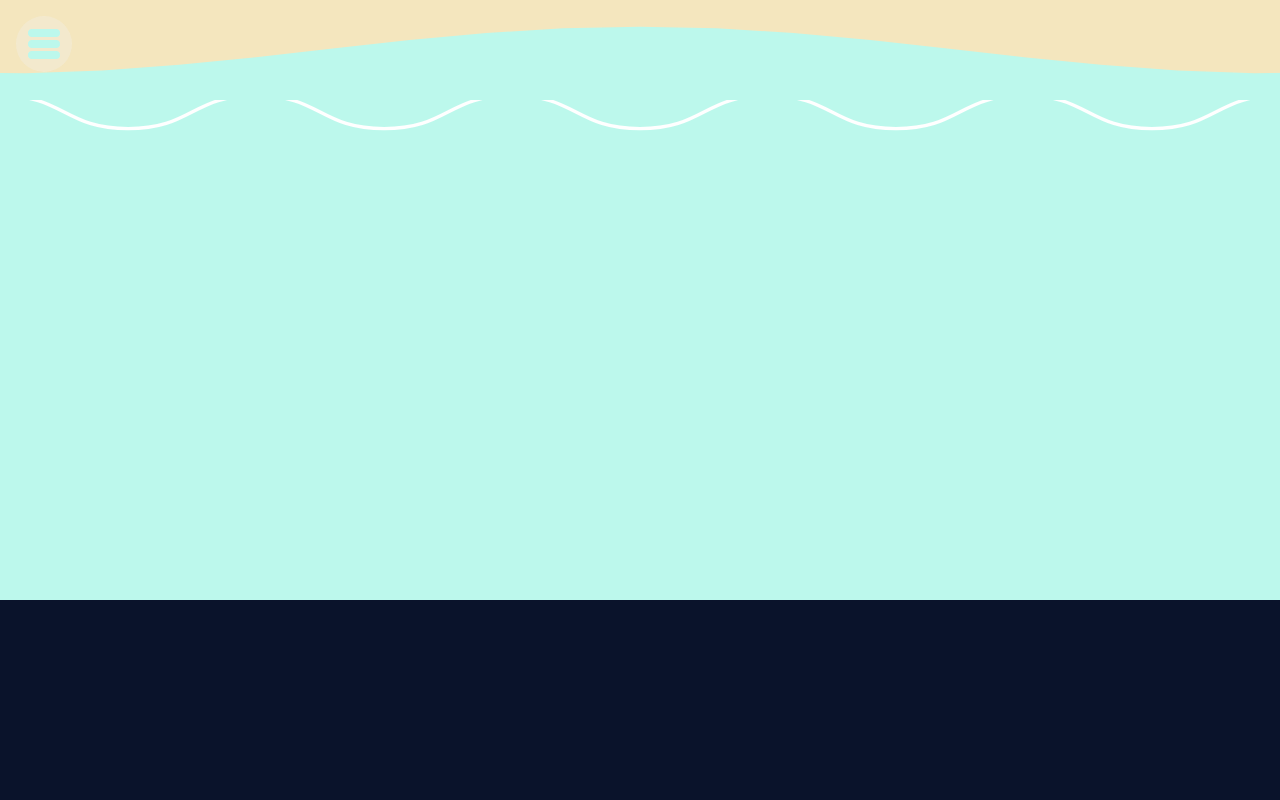
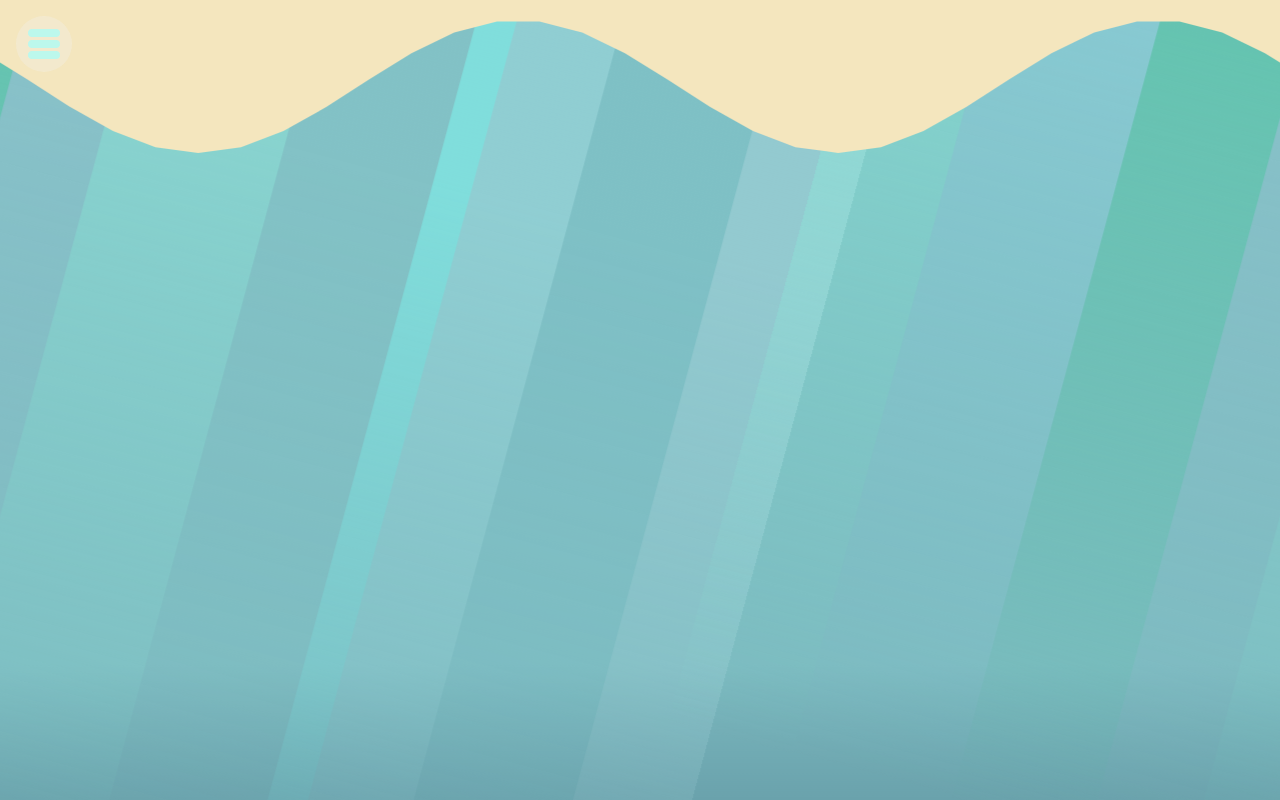
Before and after one commit to ch-teng/ch-teng.github.io, a Next.js app: page / in a window 1280 px wide. Shown: the top 800 px of the page. Built offline with nearby package versions, Linux system fonts and the light colour scheme; a web font is replaced by a local one.

Commit message:
started shimmer animation

```diff
--- a/src/app/globals.css
+++ b/src/app/globals.css
@@ -1,15 +1,24 @@
 :root {
   color-scheme: dark;
-  --primary: #BCF8EC;
+  --primary: #bcf8ec;
   --secondary: #7CBAC0;
   --tertiary: #25455F;
   --quad: #183146;
   --quint: #0A132B;
+  --teal0: #8bf0dc;
+  --teal1: #9fe9f7;
+  --teal2: #5dc7ab;
+  --teal3: #a6d3df;
+  --teal4: #99f8e5;
+  --teal5: #9ce0dc;
+  --teal6: #82f3ed;
+  --teal7: #b3f1f3;
+  --teal8: #89d7db;
+  --teal9: #b3dfe6;
 }
 
 Link {
   all: unset;
-
 }
 body {
   margin: 0;
@@ -17,6 +26,7 @@ body {
   height:max-content;
   width: 100vw;
   overflow-x: hidden;
+  scroll-behavior: smooth;
 }
 div {
   margin: 0;
@@ -423,19 +433,19 @@ span {
 /* Whoami css */
 
 .whoami {
-  display: flex;
-  flex-direction: row;
-  align-items: start;
-  justify-content: center;
   height: 1400px;
 }
 
+.background-sky {
+  background: #F4E6BE;
+  width: 100%;
+  height: 5%;
+}
 
-.background-ground-container {
-  background: var(--primary);
+.background-ground {
+  background: #F4E6BE;
   width: 100%;
-  height: 600px;
-  /* z-index: 100; */
+  height: 95%;
   position:relative;
 }
 .tester {
@@ -444,6 +454,74 @@ span {
   stroke-width:5;
   stroke-miterlimit:10;
   z-index: 1000;
+}
+
+.shimmer-water {
+  background: linear-gradient(to bottom, var(--secondary) 50%, var(--tertiary));
+  height: 100%;
+  width: 200vw;
+  min-width: 1920px;
+  clip-path: polygon(100% 100%, 0% 100% , 0.00% 11.50%, 1.67% 11.07%, 3.33% 9.85%, 5.00% 8.05%, 6.67% 5.98%, 8.33% 4.00%, 10.00% 2.45%, 11.67% 1.61%, 13.33% 1.61%, 15.00% 2.45%, 16.67% 4.00%, 18.33% 5.98%, 20.00% 8.05%, 21.67% 9.85%, 23.33% 11.07%, 25.00% 11.50%, 26.67% 11.07%, 28.33% 9.85%, 30.00% 8.05%, 31.67% 5.98%, 33.33% 4.00%, 35.00% 2.45%, 36.67% 1.61%, 38.33% 1.61%, 40.00% 2.45%, 41.67% 4.00%, 43.33% 5.98%, 45.00% 8.05%, 46.67% 9.85%, 48.33% 11.07%, 50.00% 11.50%, 51.67% 11.07%, 53.33% 9.85%, 55.00% 8.05%, 56.67% 5.98%, 58.33% 4.00%, 60.00% 2.45%, 61.67% 1.61%, 63.33% 1.61%, 65.00% 2.45%, 66.67% 4.00%, 68.33% 5.98%, 70.00% 8.05%, 71.67% 9.85%, 73.33% 11.07%, 75.00% 11.50%, 76.67% 11.07%, 78.33% 9.85%, 80.00% 8.05%, 81.67% 5.98%, 83.33% 4.00%, 85.00% 2.45%, 86.67% 1.61%, 88.33% 1.61%, 90.00% 2.45%, 91.67% 4.00%, 93.33% 5.98%, 95.00% 8.05%, 96.67% 9.85%, 98.33% 11.07%, 100.00% 11.50%);
+  position: relative;
+}
+
+.ray-holder {
+  width: 100vw;
+  height: 100%;
+  display: flex;
+  flex-direction: row;
+  flex-wrap: nowrap;
+  justify-content: start;
+  rotate: 15deg;
+  position: absolute;
+}
+
+.r-ray-holder {
+  left: 100vw;
+}
+.ray {
+  height: 100%;
+}
+
+.ray0 {
+  width: 10%;
+  background: linear-gradient(to bottom, var(--teal0) 10%, rgba(255,255,255,0) 100%);
+}
+.ray1 {
+  width: 13%;
+  background: linear-gradient(to bottom, var(--teal1) 40%, rgba(255,255,255,0) 100%);
+}
+.ray2 {
+  width: 11%;
+  background: linear-gradient(to bottom, var(--teal2) 40%, rgba(255,255,255,0) 100%);;
+}
+.ray3 {
+  width: 8%;
+  background: linear-gradient(to bottom, var(--teal3) 40%, rgba(255,255,255,0) 100%);;
+}
+.ray4 {
+  width: 14%;
+  background: linear-gradient(to bottom, var(--teal4) 40%, rgba(255,255,255,0) 100%);;
+}
+.ray5 {
+  width: 12%;
+  background: linear-gradient(to bottom, var(--teal5) 40%, rgba(255,255,255,0) 100%);;
+}
+.ray6 {
+  width: 3%;
+  background: linear-gradient(to bottom, var(--teal6) 40%, rgba(255,255,255,0) 100%);;
+}
+.ray7 {
+  width: 8%;
+  background: linear-gradient(to bottom, var(--teal7) 40%, rgba(255,255,255,0) 100%);;
+}
+.ray8 {
+  width: 12%;
+  background: linear-gradient(to bottom, var(--teal8) 40%, rgba(255,255,255,0) 100%);;
+}
+.ray9 {
+  width: 9%;
+  background: linear-gradient(to bottom, var(--teal9) 40%, rgba(255,255,255,0) 100%);;
 }
 
 .hill-holder {
@@ -481,16 +559,6 @@ span {
   fill: var(--quint);
   height: 65%;
   width: 120%;
-}
-
-.background-sky-container {
-  background: #F4E6BE;
-  width: 100%;
-  min-height: 162px;
-  height: fit-content;
-  z-index: 0;
-  top:0;
-  pointer-events: none;
 }
 
 
@@ -551,11 +619,13 @@ span {
 }
 
 .background-wave {
-  height: 95px;
+  height: 198px;
+  width: 100vw;
 }
 .wave {
   width: 300vw;
-  height: 100px;
+  min-width: 3840px; /*2*1920*/
+  height: 200px;
   position: relative;
   overflow: hidden;
   background: var(--primary);
--- a/src/components/BackgroundLand.tsx
+++ b/src/components/BackgroundLand.tsx
@@ -2,147 +2,9 @@ import { MotionValue, motion, useScroll, useTransform } from "framer-motion";
 import React, { useRef } from "react";
 import Wave from "./Wave";
 
-interface BGProps {
-  scrollProgress: MotionValue<number>;
-}
-const BG0 = ({ scrollProgress }: BGProps) => {
-  return (
-    <motion.svg
-      xmlns="http://www.w3.org/2000/svg"
-      viewBox="0 0 1921 246.33"
-      className="hill-holder b0"
-      initial={{ x: "100rem", opacity: 0 }}
-      animate={{ x: 0, opacity: 1 }}
-      transition={{ duration: 1, delay: 0 }}
-      preserveAspectRatio={"xMaxYMin slice"}
-      style={{ y: useTransform(scrollProgress, [0, 1], ["87%", "0%"]) }}
-    >
-      <title>0</title>
-      <path
-        d="M0.5,107.8v638h1920V7.8c0,0-478,93-630,65s-226-113-515-49s-614,17-614,17S108.5,27.8,0.5,107.8z"
-        fill="#fff"
-        className="bg b0"
-        stroke="#000"
-        strokeMiterlimit="10"
-      />
-    </motion.svg>
-  );
-};
-
-const BG1 = ({ scrollProgress }: BGProps) => {
-  return (
-    <motion.svg
-      xmlns="http://www.w3.org/2000/svg"
-      viewBox="0 0 1921 391.5"
-      className="hill-holder b1"
-      initial={{ x: "-100rem", opacity: 0 }}
-      animate={{ x: 0, opacity: 0.9 }}
-      transition={{ duration: 1, delay: 0.2 }}
-      preserveAspectRatio={"xMaxYMin slice"}
-      style={{ y: useTransform(scrollProgress, [0, 1], ["40%", "0%"]) }}
-    >
-      <title>1</title>
-      <motion.path
-        className="bg b1"
-        d="M1920.5,85s-217-68-358-67-273,13-357,25-351,56-503,71-148-94-344-112S.5,134,.5,134V391h1920Z"
-        fill="#fff"
-        stroke="#000"
-        strokeMiterlimit="10"
-      />
-    </motion.svg>
-  );
-};
-const BG2 = ({ scrollProgress }: BGProps) => {
-  return (
-    <motion.svg
-      xmlns="http://www.w3.org/2000/svg"
-      viewBox="0 0 1921 432.24"
-      className="hill-holder b2"
-      initial={{ x: "100%", opacity: 0 }}
-      animate={{ x: 0, opacity: 0.7 }}
-      transition={{ duration: 1, delay: 0.4 }}
-      preserveAspectRatio={"xMaxYMin slice"}
-      style={{ y: useTransform(scrollProgress, [0, 1], ["20%", "0%"]) }}
-    >
-      <title>2</title>
-      <path
-        className="bg b2"
-        d="M.5,65.74S46.68,96.62,140.59,84.68,556.5,89.74,707.5,20.74s382,60,542,67,501-38,533-66,138,23,138,23v387H.5Z"
-        fill="#fff"
-        stroke="#000"
-        strokeMiterlimit="10"
-      />
-    </motion.svg>
-  );
-};
-
-const BG3 = ({ scrollProgress }: BGProps) => {
-  return (
-    <motion.svg
-      xmlns="http://www.w3.org/2000/svg"
-      viewBox="0 0 1921 557.76"
-      className="hill-holder b3"
-      initial={{ opacity: 0, x: "-100rem" }}
-      animate={{ x: 0, opacity: 0.8 }}
-      transition={{ duration: 1, delay: 0.6 }}
-      preserveAspectRatio={"xMaxYMin slice"}
-      style={{ y: useTransform(scrollProgress, [0, 1], ["5%", "0%"]) }}
-    >
-      <title>3</title>
-      <path
-        className="bg b3"
-        d="M.5,54.26s461-114,754-10,399,132,551,82,458-102,615,0v431H.5Z"
-        fill="#fff"
-        stroke="#000"
-        strokeMiterlimit="10"
-      />
-    </motion.svg>
-  );
-};
-
-const BG4 = () => {
-  return (
-    <motion.svg
-      xmlns="http://www.w3.org/2000/svg"
-      viewBox="0 0 1921 527.7"
-      className="hill-holder b4"
-      initial={{ x: "100%", opacity: 0 }}
-      animate={{ x: 0, opacity: 0.5 }}
-      transition={{ duration: 1, delay: 0.8 }}
-      preserveAspectRatio={"xMaxYMin slice"}
-    >
-      <title>4</title>
-      <motion.path
-        className="bg b4"
-        d="M.5,85s356,39.17,533-47.83,568,8,568,8,650,101,819,11v471H.5Z"
-        fill="#fff"
-        stroke="#000"
-        strokeMiterlimit="10"
-      />
-    </motion.svg>
-  );
-};
-
-const Test = () => {
-  return (
-    <svg
-      xmlns="http://www.w3.org/2000/svg"
-      viewBox="0 0 1920 55"
-      className="tester"
-    >
-      <g>
-        <path
-          d="M0,0.5c96,0,96,50,192,50c96,0,96-50,192-50s96,50,192,50c96,0,96-50,192-50c96,0,96,50,192,50
-	c96,0,96-50,192-50c96,0,96,50,192,50c96,0,96-50,192-50c96,0,96,50,192,50c96,0,96-50,192-50"
-        />
-      </g>
-    </svg>
-  );
-};
-
+//https://codepen.io/tdoughty/pen/ZZqgQq inspiration
 export default function BackgroundLand() {
   const ref = useRef(null);
-  const { scrollYProgress } = useScroll({ target: ref });
   const firstNameContainer = {
     hidden: {
       opacity: 1,
@@ -165,10 +27,40 @@ export default function BackgroundLand() {
     </div>;
   };
 
+  let rays = [];
+  for (let i = 0; i < 10; i++) {
+    rays.push(
+      <motion.div
+        animate={{ opacity: [0.8, 0.2, 0.8] }}
+        transition={{
+          repeat: Infinity,
+          duration: Math.random() * 3 + 2,
+        }}
+        className={`ray ray${i}`}
+        key={i}
+      ></motion.div>
+    );
+  }
+
   return (
-    <div className="background-ground-container" ref={ref}>
-      <Wave aboveColor="#F4E6BE" belowColor="#BCF8EC" />
-      <Test />
+    <div className="background-ground" ref={ref}>
+      <motion.div
+        className="shimmer-water"
+        animate={{ x: ["0%", "-50%"] }}
+        transition={{ repeat: Infinity, duration: 20, ease: "linear" }}
+      >
+        <div className="ray-motion">
+          <motion.div className="ray-holder" initial={{ x: "-10%", y: "-30%" }}>
+            {rays.map((ray) => ray)}
+          </motion.div>
+          <motion.div
+            className="ray-holder r-ray-holder"
+            initial={{ x: "-10%", y: "-30%" }}
+          >
+            {rays.map((ray) => ray)}
+          </motion.div>
+        </div>
+      </motion.div>
     </div>
   );
 }
--- a/src/components/BackgroundSky.tsx
+++ b/src/components/BackgroundSky.tsx
@@ -9,5 +9,5 @@ const Name = () => {
 //Think about this for a future design...maybe create a jumping line that adds name and a few stars
 //Also add contact information
 export default function BackgroundSky() {
-  return <div className="background-sky-container"></div>;
+  return <div className="background-sky"></div>;
 }
--- a/src/components/Card.tsx
+++ b/src/components/Card.tsx
@@ -68,6 +68,7 @@ export const Card = ({
               alt={imgDesc}
               className="card-img"
               fill={true}
+              sizes="(max-width: 1200px) 80vw, 50vw"
             />
           </div>
           <div className="card-description text-box">
--- a/src/components/DraggableGallery.tsx
+++ b/src/components/DraggableGallery.tsx
@@ -9,6 +9,7 @@ export default function DraggableGallery() {
     "/about-photos/4.JPG",
     "/about-photos/5.JPG",
     "/about-photos/6.JPG",
+    "/about-photos/7.JPG",
   ];
   const variants = {
     enter: (direction: number) => {
@@ -78,6 +79,7 @@ export default function DraggableGallery() {
             src={photoList[imageIndex]}
             alt="about image"
             fill={true}
+            sizes="(max-width: 1600px) 70vw, 30vw"
             draggable={false}
           />
         </motion.div>
--- a/src/components/Skills.tsx
+++ b/src/components/Skills.tsx
@@ -157,7 +157,10 @@ const SkillCard = ({ skill }: { skill: Skill }) => {
 
   return (
     <>
-      <motion.p style={{ transform: transformLeft, opacity: p }} ref={itemsRef}>
+      <motion.p
+        style={{ transform: transformLeft, opacity: p, position: "relative" }}
+        ref={itemsRef}
+      >
         <Image src={skill.imgsrc} alt={skill.name} width={60} height={60} />
       </motion.p>
       <motion.span
--- a/src/components/Whoami.tsx
+++ b/src/components/Whoami.tsx
@@ -1,11 +1,9 @@
 import BackgroundLand from "./BackgroundLand";
 import BackgroundSky from "./BackgroundSky";
-import { SlideText } from "./SlideText";
 
 export default function Whoami() {
   return (
     <div className="page center-page whoami " id="whoami">
-      <BackgroundSky />
       <BackgroundLand />
     </div>
   );
```
Also changed, not shown: src/components/Experiences.tsx (+7 -7 lines), 1 other file (tests, documents, lock files or other folders).
